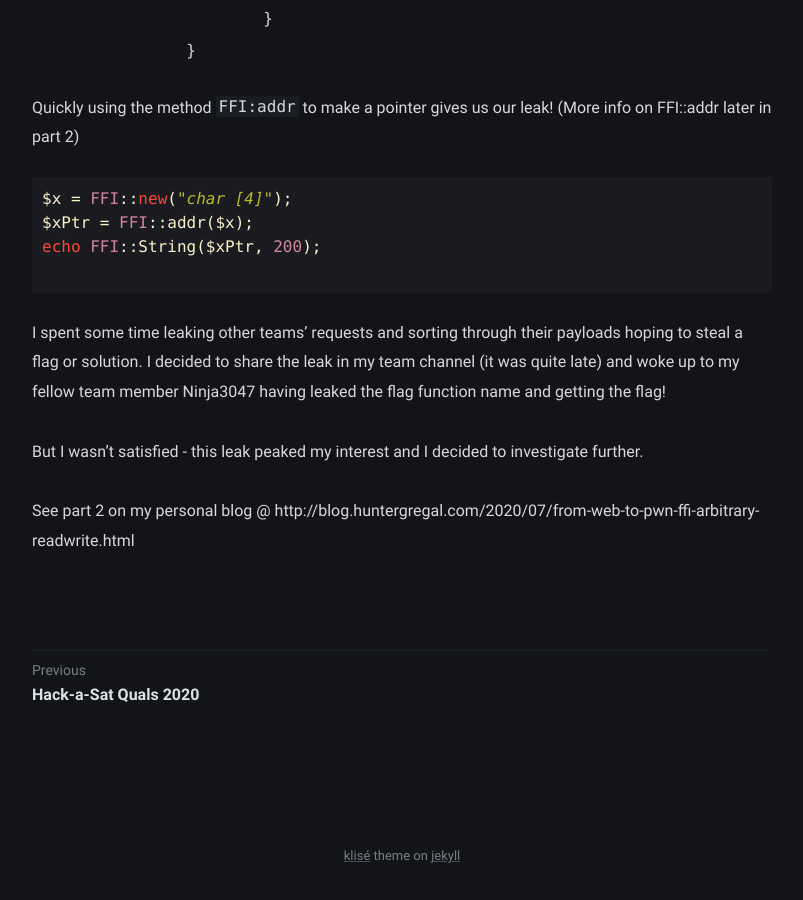
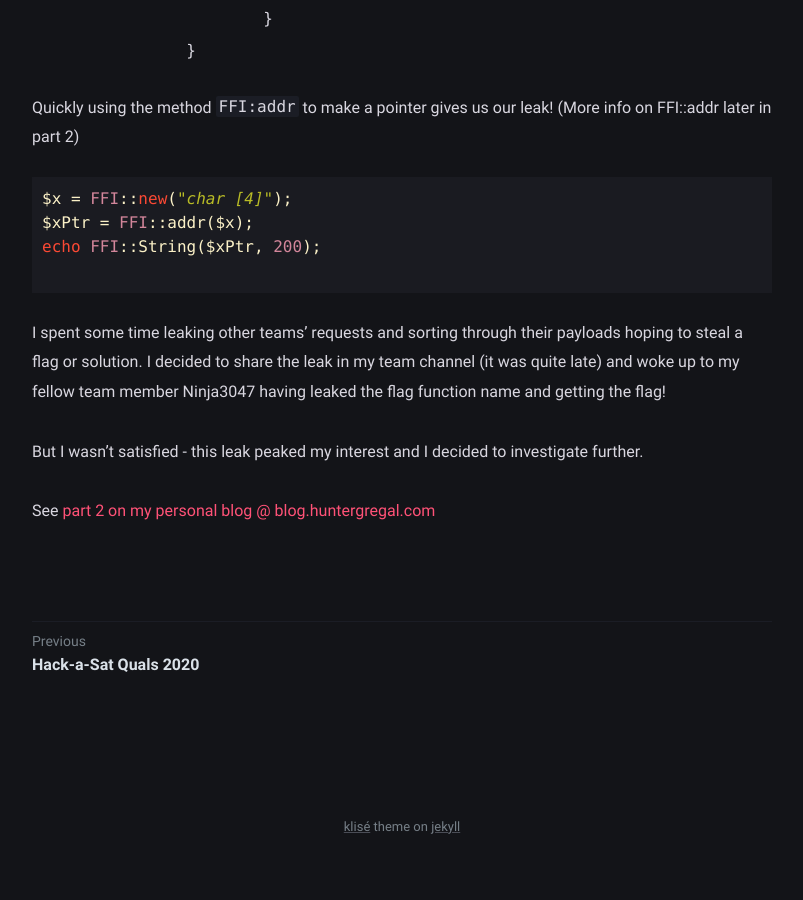
Before and after one commit to pwnfirstsearch/pwnfirstsearch.github.io, a Jekyll site: the page built from _posts/2020-07-07-0ctf2020-noeasyphp.md, in a window 1280 px wide and 900 px high, scrolled down 1909 px. Shown: the whole window, without its empty margins (238-1041 px from the left). Built offline with Jekyll 4.4.1, drawn with Linux system fonts in a browser that asks for light colours; after the commit the page ends 2780 px from its top, so only the background shows below that; part of the change alters nothing that is shown.

Commit message:
update link

```diff
--- a/_posts/2020-07-07-0ctf2020-noeasyphp.md
+++ b/_posts/2020-07-07-0ctf2020-noeasyphp.md
@@ -63,4 +63,4 @@ I spent some time leaking other teams’ requests and sorting through their payl
 
 But I wasn't satisfied - this leak peaked my interest and I decided to investigate further.
 
-See part 2 on my personal blog @ http://blog.huntergregal.com/2020/07/from-web-to-pwn-ffi-arbitrary-readwrite.html
+See [part 2 on my personal blog @ blog.huntergregal.com](http://blog.huntergregal.com/2020/07/from-web-to-pwn-ffi-arbitrary-readwrite.html)
```
